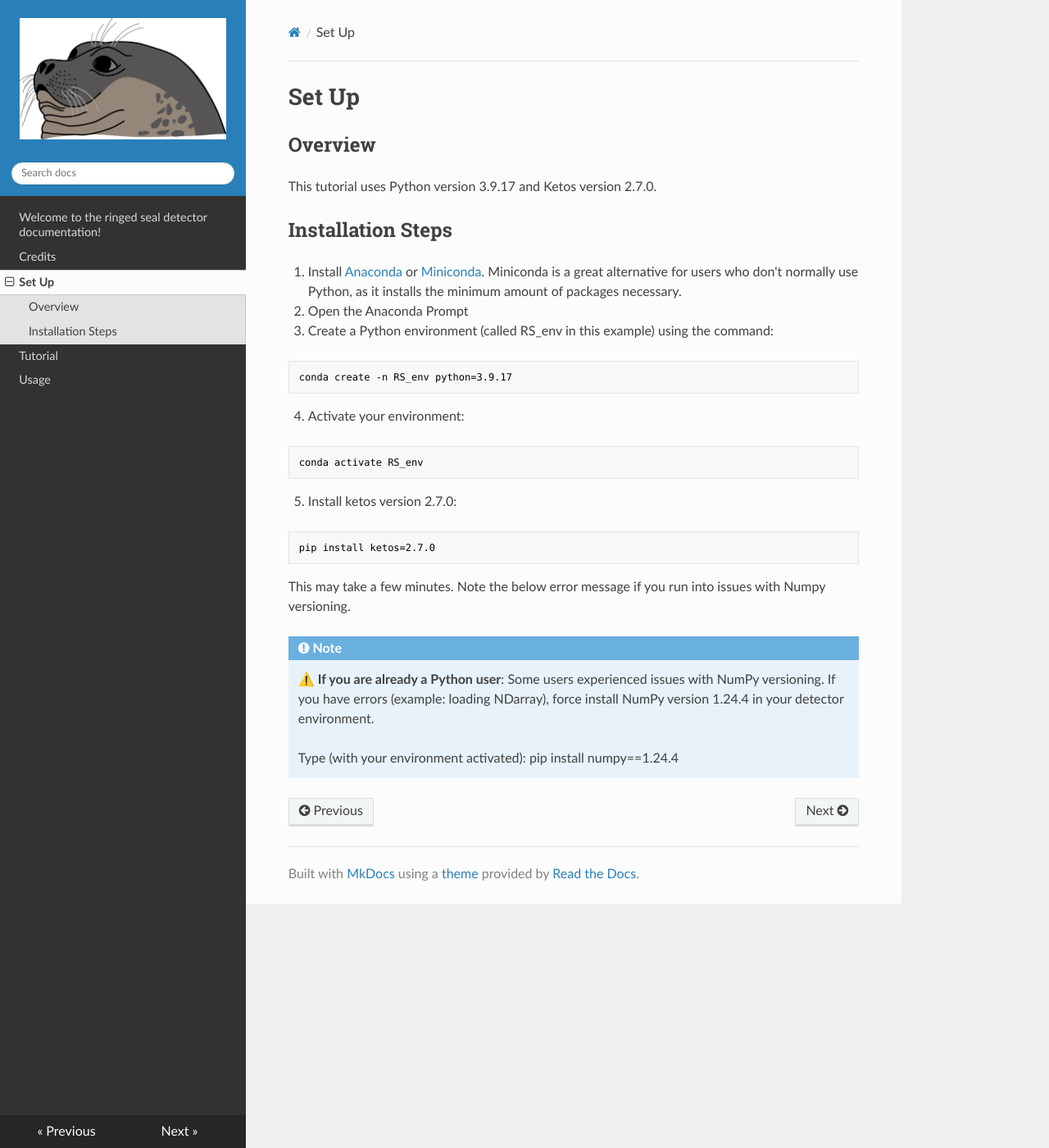
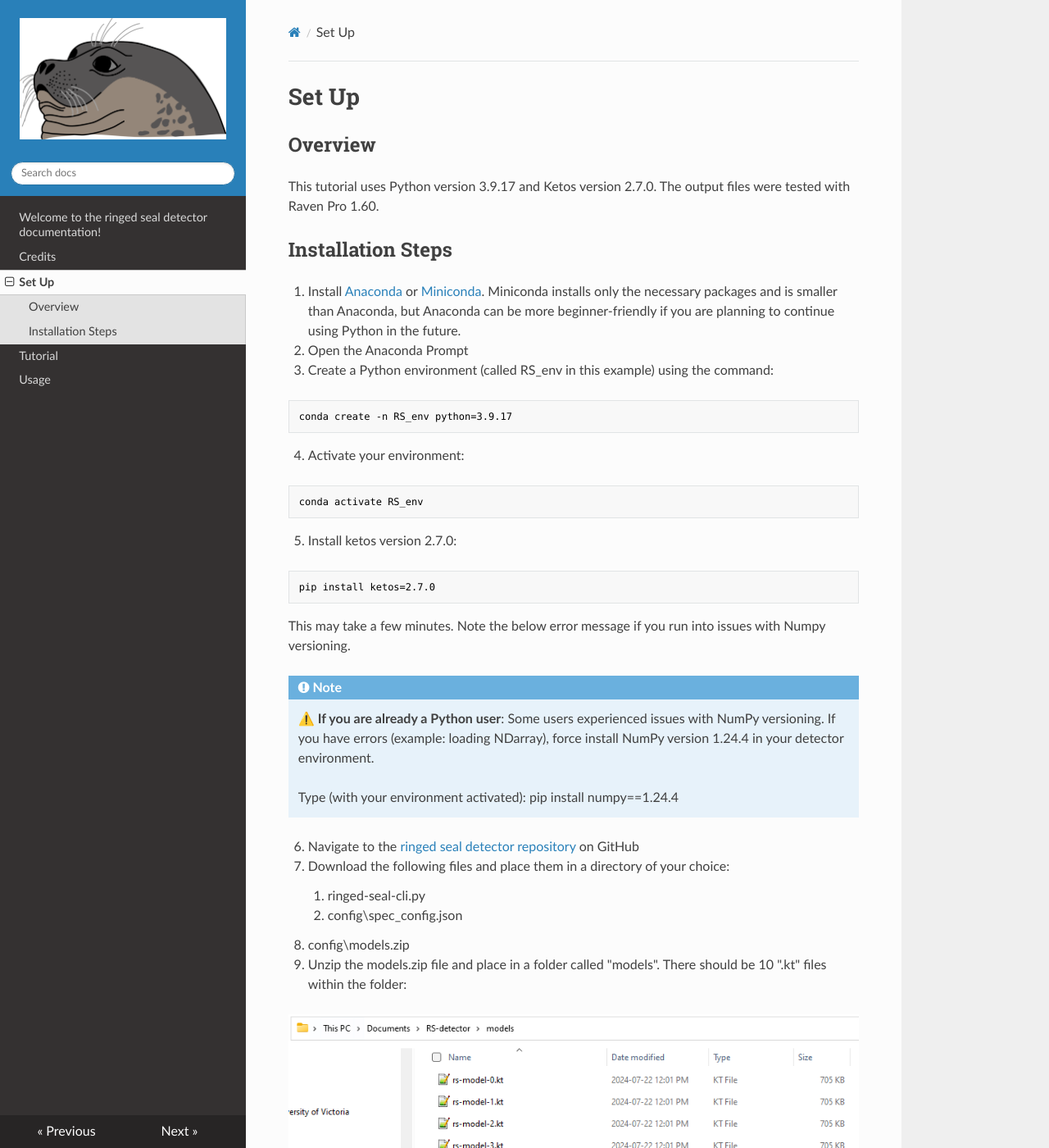
Before and after one commit to karlzam/ringed-seal-detector-docs, an MkDocs documentation site: the page built from docs/SetUp.md, in a window 1280 px wide and 1400 px high. Shown: the whole window at 82% size. Built offline with MkDocs 1.6.1, drawn with Linux system fonts in a browser that asks for light colours; nearby versions of some CDN libraries; some of the changed text lies outside the part shown.

Commit message:
Minor alteration

````diff
--- a/docs/SetUp.md
+++ b/docs/SetUp.md
@@ -2,11 +2,11 @@
 
 ## Overview
 
-This tutorial uses Python version 3.9.17 and Ketos version 2.7.0.
+This tutorial uses Python version 3.9.17 and Ketos version 2.7.0. The output files were tested with Raven Pro 1.60.
 
 ## Installation Steps
 
-1. Install [Anaconda](https://docs.anaconda.com/anaconda/install/windows/) or [Miniconda](https://docs.anaconda.com/miniconda/). Miniconda is a great alternative for users who don't normally use Python, as it installs the minimum amount of packages necessary.
+1. Install [Anaconda](https://docs.anaconda.com/anaconda/install/windows/) or [Miniconda](https://docs.anaconda.com/miniconda/). Miniconda installs only the necessary packages and is smaller than Anaconda, but Anaconda can be more beginner-friendly if you are planning to continue using Python in the future.
 2. Open the Anaconda Prompt
 3. Create a Python environment (called RS_env in this example) using the command:
 
@@ -33,3 +33,41 @@
     ⚠️ **If you are already a Python user**: Some users experienced issues with NumPy versioning. If you have errors (example: loading NDarray), force install NumPy version 1.24.4 in your detector environment.
 
     Type (with your environment activated): pip install numpy==1.24.4
+
+6. Navigate to the [ringed seal detector repository](https://github.com/karlzam/ringed-seal-detector/tree/main) on GitHub
+
+7. Download the following files and place them in a directory of your choice:
+    1. ringed-seal-cli.py
+    2. config\spec_config.json
+   3. config\models.zip
+
+5. Unzip the models.zip file and place in a folder called "models". There should be 10 ".kt" files within the folder:
+
+![dir](tutorial-3.png)
+
+6. Place your audio files within a folder called "audio". Your directory should look like this:
+
+![dir](tutorial-1.png)
+
+7. In the Anaconda prompt (with your environment activated), navigate into your directory:
+
+```commandline
+cd C:\Users\kzammit\Documents\RS-detector
+```
+8. Open the help dialog for the command line interface:
+
+```commandline
+python ringed-seal-cli.py -h
+```
+
+It should output several lines (which can vary if a user does or does not have a GPU) ending with :
+
+![help](help-dialog.png)
+
+The positional arguments are required to run the command line interface, and the optional arguments are for more advanced users. See [Usage](Usage.md) for more information.
+
+**9. To run the detector, type:**
+
+```commandline
+python ringed-seal-cli.py .\models .\audio .\output
+```
````
Also changed, not shown: docs/help-dialog.png (added), docs/tutorial-1.png (added), docs/tutorial-2.png (added), docs/tutorial-3.png (added).
